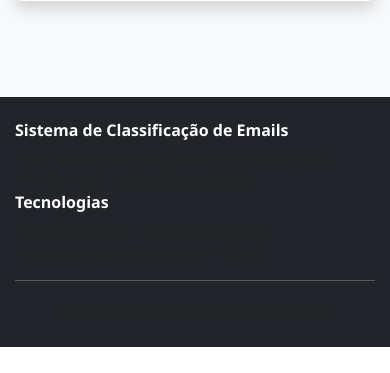
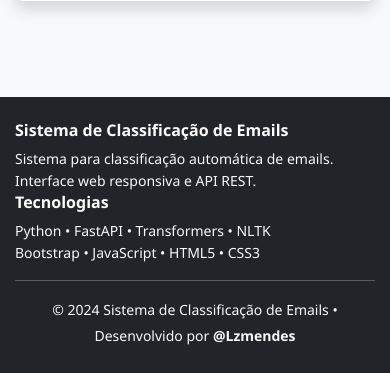
Before and after one commit to Lzdevmendes/Mail_execute, a FastAPI app: page / in a window 390 px wide. Shown: the part 2412-2785 px from the top of the page. Before the commit the page ends 2759 px from the top, so only its background shows below. Run offline with FastAPI, Linux system fonts and the light colour scheme; some libraries are stand-ins or nearby versions.

Commit message:
Fix: Detalhes Frontend rodapé da page

```diff
--- a/frontend/static/css/style.css
+++ b/frontend/static/css/style.css
@@ -483,3 +483,26 @@ main {
         border-width: 3px;
     }
 }
+
+/* Marca d'água sutil */
+.watermark {
+    position: fixed;
+    bottom: 20px;
+    right: 20px;
+    font-size: 0.75rem;
+    color: rgba(108, 117, 125, 0.3);
+    font-weight: 300;
+    pointer-events: none;
+    z-index: 1000;
+    transform: rotate(-5deg);
+    font-family: 'Segoe UI', Tahoma, Geneva, Verdana, sans-serif;
+}
+
+/* Marca d'água no mobile */
+@media (max-width: 768px) {
+    .watermark {
+        bottom: 15px;
+        right: 15px;
+        font-size: 0.65rem;
+    }
+}
--- a/frontend/templates/index.html
+++ b/frontend/templates/index.html
@@ -398,15 +398,15 @@
         <div class="container">
             <div class="row">
                 <div class="col-md-6">
-                    <h6 class="fw-semibold">Sistema de Classificação de Emails</h6>
-                    <p class="text-muted small mb-0">
+                    <h6 class="fw-semibold text-white">Sistema de Classificação de Emails</h6>
+                    <p class="text-light small mb-0">
                         Sistema para classificação automática de emails.<br>
                         Interface web responsiva e API REST.
                     </p>
                 </div>
                 <div class="col-md-6 text-md-end">
-                    <h6 class="fw-semibold">Tecnologias</h6>
-                    <p class="text-muted small mb-0">
+                    <h6 class="fw-semibold text-white">Tecnologias</h6>
+                    <p class="text-light small mb-0">
                         Python • FastAPI • Transformers • NLTK<br>
                         Bootstrap • JavaScript • HTML5 • CSS3
                     </p>
@@ -414,8 +414,8 @@
             </div>
             <hr class="my-3 opacity-25">
             <div class="text-center">
-                <small class="text-muted">
-                    © 2024 Sistema de Classificação de Emails
+                <small class="text-light">
+                    © 2024 Sistema de Classificação de Emails • Desenvolvido por <strong>@Lzmendes</strong>
                 </small>
             </div>
         </div>
```
Also changed, not shown: 1 other file.
